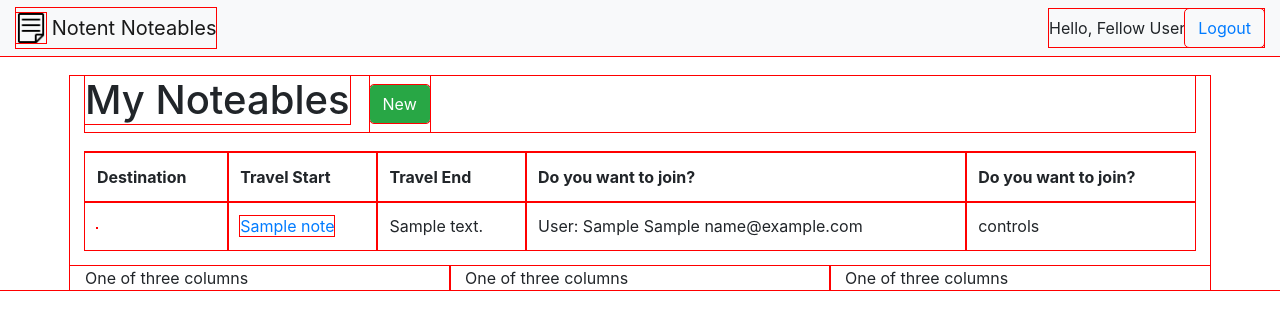
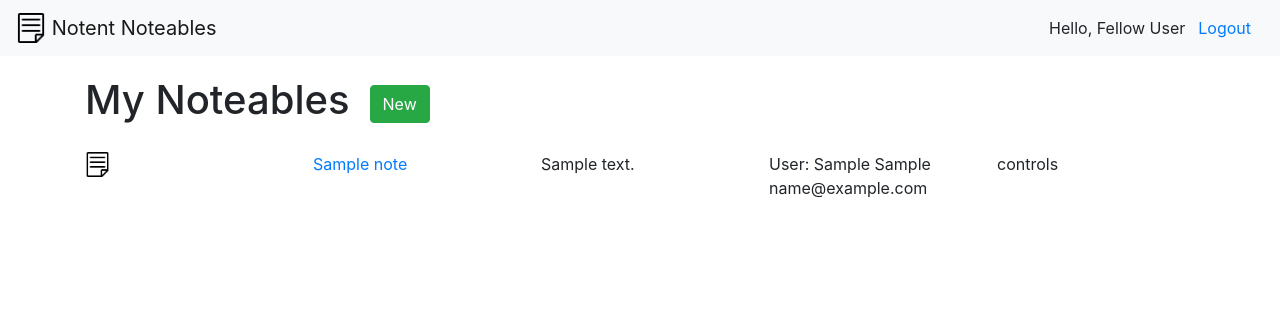
Before and after one commit to jansenhillis/noteables, a Django app: template django_files/noteables/templates/dashboard.html in a window 1280 px wide. Shown: the top 330 px of the page. Run offline with Django 3.2, Linux system fonts and the light colour scheme; the template is opened without the code that fills it: values that come from a table or form of the project are taken from there, others are empty; tables that the repository leaves empty hold one stand-in row (values such as "Sample post"); some libraries are stand-ins or nearby versions.

Commit message:
fixed url bug, added discard, more css to dashboard
Added more css stuff to dashboard and new pages, removed some extra css files, fixed weird url bug

```diff
--- a/django_files/noteables/static/css/dash.css
+++ /dev/null
@@ -1,17 +0,0 @@
-* {
-    outline: 1px red solid;
-}
-
-.container {
-    margin-top: 20px;
-}
-
-h1 {
-    margin-right: 20px;
-}
-
-.note_nav {
-    display: flex;
-    justify-content: flex-start;
-    margin-bottom: 20px;
-}
--- a/django_files/noteables/static/css/style.css
+++ b/django_files/noteables/static/css/style.css
@@ -1,5 +1,5 @@
 * {
-    outline: 1px red solid;
+    /* outline: 1px red solid; */
 }
 
 #icon_type {
@@ -7,3 +7,38 @@
     max-width: 30px;
     /* height: auto; */
 }
+
+.container {
+    margin-top: 20px;
+}
+
+
+h1 {
+    margin-right: 20px;
+}
+
+.note_nav {
+    display: flex;
+    justify-content: flex-start;
+    margin-bottom: 20px;
+}
+
+
+.media .avatar {
+    width: 34px;
+}
+.shadow-textarea textarea.form-control::placeholder {
+    font-weight: 300;
+}
+.shadow-textarea textarea.form-control {
+    padding-left: 0.8rem;
+}
+
+.button_group {
+    display: flex;
+    justify-content: space-between;
+}
+
+.wider {
+    width: 100px;
+}
--- a/django_files/noteables/templates/dashboard.html
+++ b/django_files/noteables/templates/dashboard.html
@@ -7,7 +7,7 @@
 		<title>Notent Noteables Dashboard</title>
 		<link rel="stylesheet" href="https://maxcdn.bootstrapcdn.com/bootstrap/4.0.0/css/bootstrap.min.css" integrity="sha384-Gn5384xqQ1aoWXA+058RXPxPg6fy4IWvTNh0E263XmFcJlSAwiGgFAW/dAiS6JXm" crossorigin="anonymous" />
 		<!-- {% load static %} -->
-		<link rel="stylesheet" href="{% static 'css/dash.css' %}" />
+		<link rel="stylesheet" href="{% static 'css/style.css' %}" />
 	</head>
 	<body>
 		<nav class="navbar navbar-light bg-light">
@@ -25,43 +25,32 @@
 		<div class="container">
 			<div class="note_nav">
 				<h1>My Noteables</h1>
-				<form action="{% url 'new_note' %}" method="GET" class="form-inline"> {% csrf_token %}
+				<form action="{% url 'new_note' %}" method="POST" class="form-inline"> {% csrf_token %}
 					<button type="submit" class="btn btn-success">New</button>
 				</form>
 			</div>
 
-			<table class="table">
-				<tr>
-					<th scope="col">Destination</th>
-					<th scope="col">Travel Start</th>
-					<th scope="col">Travel End</th>
-					<th scope="col">Do you want to join?</th>
-					<th scope="col">Do you want to join?</th>
-				</tr>
 			{% for note in notes %}
-
-					<tr>
-						<td><img></img></td>
-						<td><a href="#">{{ note.title }}</a></td>
-						<td>{{ note.content }}</td>
-						<td>{{ note.created_by }}</td>
-						<td>controls</td>
-
-					</tr>
-				{% endfor %}
-			</table>
-
 				<div class="row">
 					<div class="col-sm">
-				One of three columns
+						<img src="{% static 'img/note-1.png' %}" width="25" height="25" class="d-inline-block align-top" alt="">
 					</div>
 					<div class="col-sm">
-				One of three columns
+						<a href="#">{{ note.title }}</a>
 					</div>
 					<div class="col-sm">
-				One of three columns
+						{{ note.content }}
+					</div>
+					<div class="col-sm">
+						{{ note.created_by }}
+					</div>
+					<div class="col-sm">
+						controls
 					</div>
 				</div>
+			{% endfor %}
+
+
 		</div>
 
 	</body>
--- a/django_files/noteables/urls.py
+++ b/django_files/noteables/urls.py
@@ -7,7 +7,7 @@ urlpatterns = [
     path('logout', views.logout, name='logout'),
     path('note/<int:id>', views.open_note, name='open_note'),
     # path('update_note', views.update_note, name='update_note'),
-    path('/new_note', views.new_note, name='new_note'),
-    path('/save_note', views.save_note, name='save_note'),
-    path('delete/<int:id>', views.delete_note, name='delete_note'),
+    path('new_note', views.new_note, name='new_note'),
+    path('save_note', views.save_note, name='save_note'),
+    path('delete/<int:id>', views.delete_note, name='delete'),
 ]
--- a/django_files/noteables/views.py
+++ b/django_files/noteables/views.py
@@ -41,7 +41,7 @@ def delete_note(request, id):
 #opens a new note
 @authenticate_user
 def new_note(request):
-    user = User.objects.get(id=request.session['user_id'])
+    user = User.objects.get(pk=request.session['user_id'])
     context = {
         'user': user,
     }
@@ -56,10 +56,10 @@ def save_note(request):
     if len(errors) > 0:
         for key, value in errors.items():
             messages.error(request, value)
-        return redirect('/new_note') # BUG: users entire note will be erased if there's a save error - oops :(
+        return redirect('new_note') # BUG: users entire note will be erased if there's a save error (forgetting a title)- oops :(
 
     user = User.objects.get(id=request.session['user_id'])
-    note = Note.objects.create(title=request.POST['title'], content=request.POST['content'], created_by= user)
+    note = Note.objects.create(title=request.POST['title'], content=request.POST['content'], created_by=user)
     return redirect('/noteables')
 
 
--- a/django_files/noteables_project/urls.py
+++ b/django_files/noteables_project/urls.py
@@ -19,5 +19,5 @@ from django.urls import path, include
 urlpatterns = [
     path('admin/', admin.site.urls),
     path('', include('login.urls')),
-    path('noteables', include('noteables.urls')),
+    path('noteables/', include('noteables.urls')),
 ]
```
Also changed, not shown: django_files/noteables/static/css/new.css (deleted, +0 -13 lines), django_files/noteables/templates/new.html (+54 -21 lines), django_files/noteables/static/css/edit.css (deleted). Lines whose indentation alone changed are shown as unchanged.
